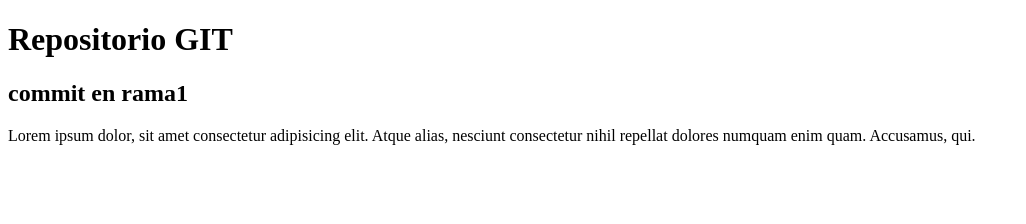
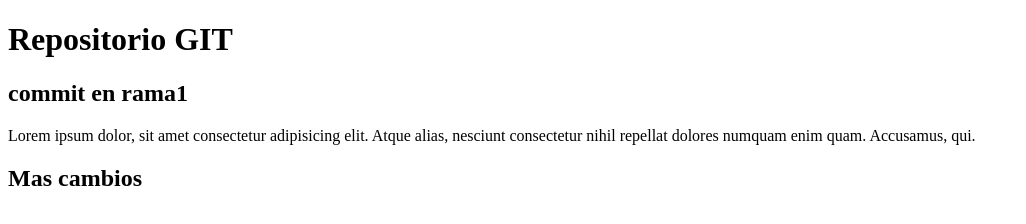
Before and after one commit to CesarCoder2021/prueba_coder_n, a plain HTML site: page index.html in a window 1280 px wide. Shown: the whole page, without its empty margins (0-1026 px from the left). Drawn offline with Linux system fonts and the light colour scheme.

Commit message:
confirmado

```diff
--- a/index.html
+++ b/index.html
@@ -17,6 +17,7 @@
 <p>Lorem ipsum dolor, sit amet consectetur adipisicing elit. Atque alias, nesciunt consectetur nihil repellat dolores numquam enim quam. Accusamus, qui.
 
 </p>
+<h2>Mas cambios</h2>
 </body>
 
 </html>
```
